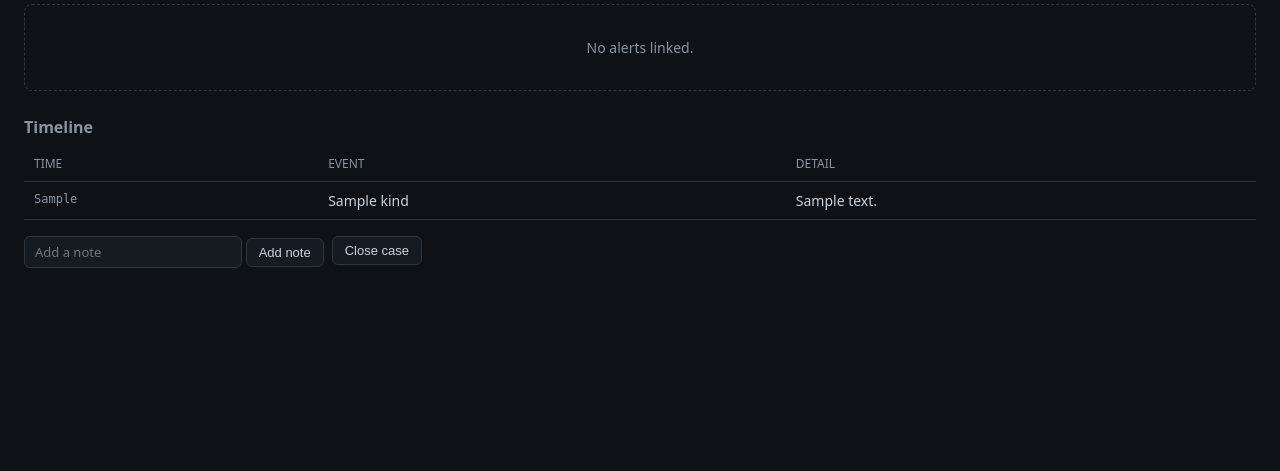
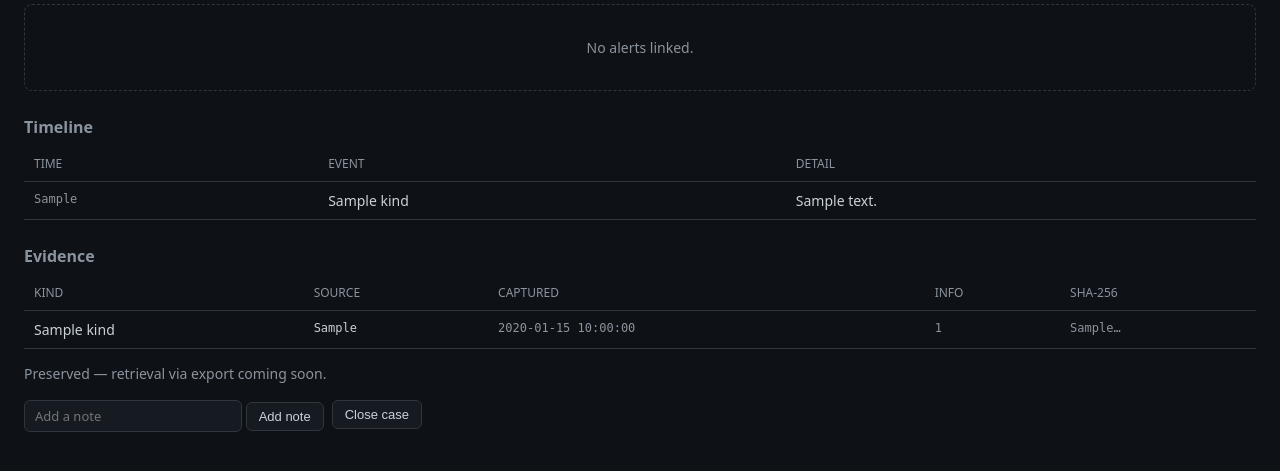
Before and after one commit to eligof/inspectord, a Python web app: template inspectorctl/web/templates/case_detail.html in a window 1280 px wide. Shown: the part 203-674 px from the top of the page. Run offline with Jinja, Linux system fonts and the light colour scheme; the template is opened without the code that fills it: most values are stand-ins (such as "Sample title", 1, 10 or a date in 2020).

Commit message:
feat(web): Case-detail Evidence section
Add an Evidence section to the Case detail page after the Timeline,
rendering captured case_evidence rows (kind, source path, captured-at,
size/socket-count, truncated sha) with an empty-state and a preserved
receipt note. All fields autoescaped — original_path is attacker-influenced.

Co-Authored-By: Claude Opus 4.8 (1M context) <noreply@anthropic.com>

```diff
--- a/inspectorctl/web/templates/case_detail.html
+++ b/inspectorctl/web/templates/case_detail.html
@@ -33,6 +33,27 @@
   </tbody>
 </table>
 
+<h2>Evidence</h2>
+{% if case.evidence %}
+<table>
+  <thead><tr><th>Kind</th><th>Source</th><th>Captured</th><th>Info</th><th>SHA-256</th></tr></thead>
+  <tbody>
+    {% for e in case.evidence %}
+    <tr>
+      <td>{{ e.kind }}</td>
+      <td class="mono">{{ e.original_path or '—' }}</td>
+      <td class="mono muted">{{ e.captured_at }}</td>
+      <td class="mono muted">{{ e.meta.size if e.meta.size is defined else (e.meta.socket_count if e.meta.socket_count is defined else '') }}</td>
+      <td class="mono muted">{{ e.sha256[:16] }}…</td>
+    </tr>
+    {% endfor %}
+  </tbody>
+</table>
+<p class="muted">Preserved — retrieval via export coming soon.</p>
+{% else %}
+<div class="empty">No evidence captured.</div>
+{% endif %}
+
 {% if case.status == "open" %}
 <div class="actions">
   <form method="post" action="/cases/{{ case.case_id }}/notes">
```
Also changed, not shown: tests/web/test_cases.py (+45 -0 lines).
